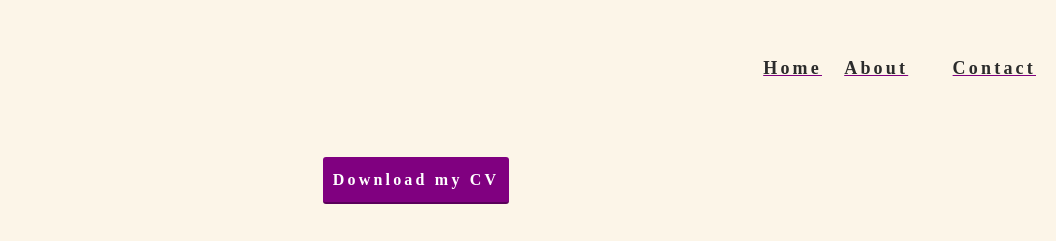
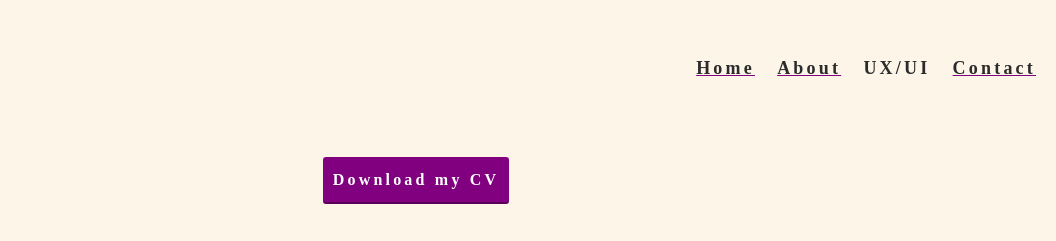
Before and after one commit to jeniverede/portfolio-website, a plain HTML site: page work.html in a window 1280 px wide. Shown: the top 241 px of the page, 224-1280 px from the left. Drawn offline with nearby package versions, Linux system fonts and the light colour scheme.

Commit message:
Update work.html

```diff
--- a/work.html
+++ b/work.html
@@ -28,7 +28,7 @@
           <a href="about.html" role="menuitem" class="navigation-list__item"><h3>About</h3></a>
         </li>
         <li role="presentation">
-          <a href="work.html" role="menuitem" class="navigation-list__item navigation-list__item--active"><h3><UX/UI</h3></a>
+          <a href="work.html" role="menuitem" class="navigation-list__item navigation-list__item--active"><h3>UX/UI</h3></a>
         </li>
         <li role="presentation">
           <a href="contact.html" role="menuitem" class="navigation-list__item"><h3>Contact</h3></a>
```
